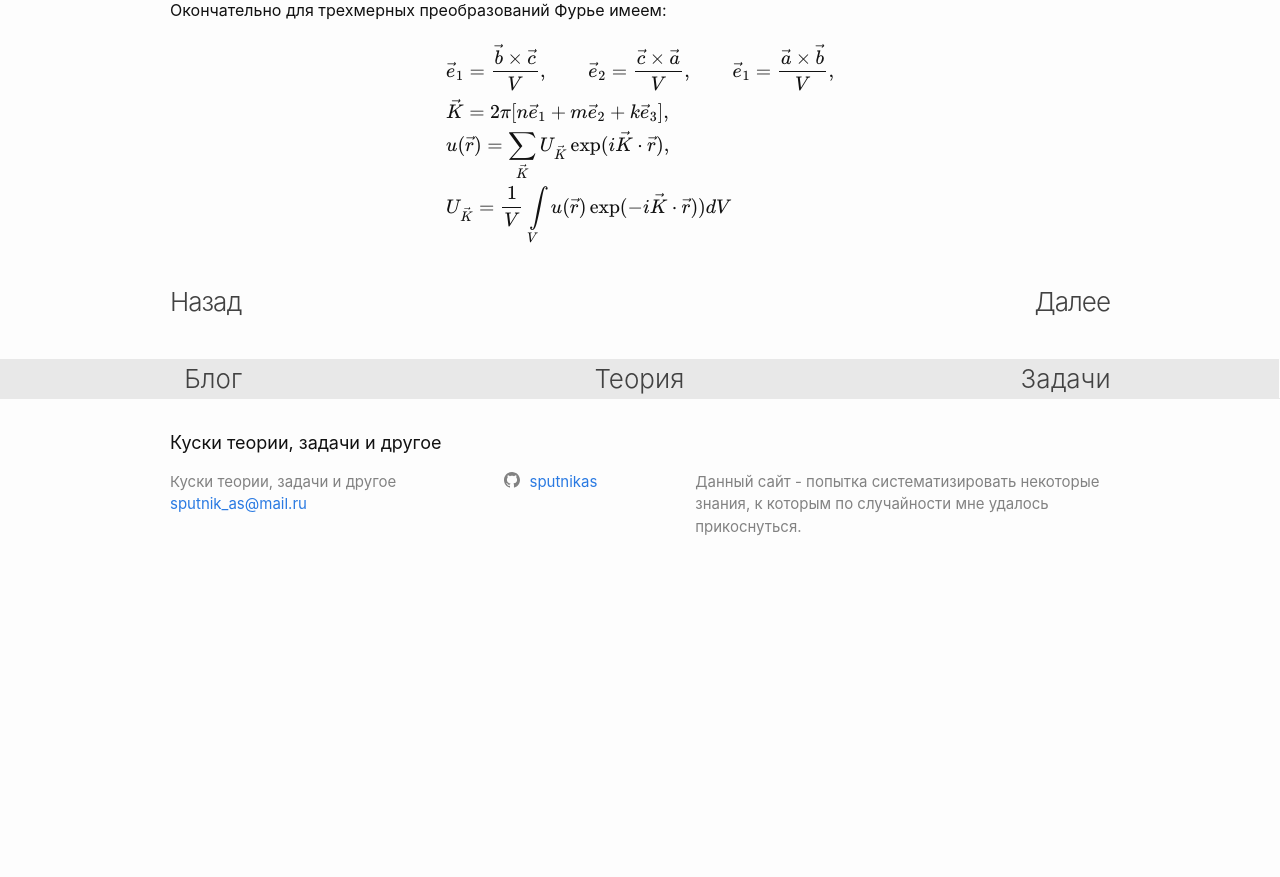
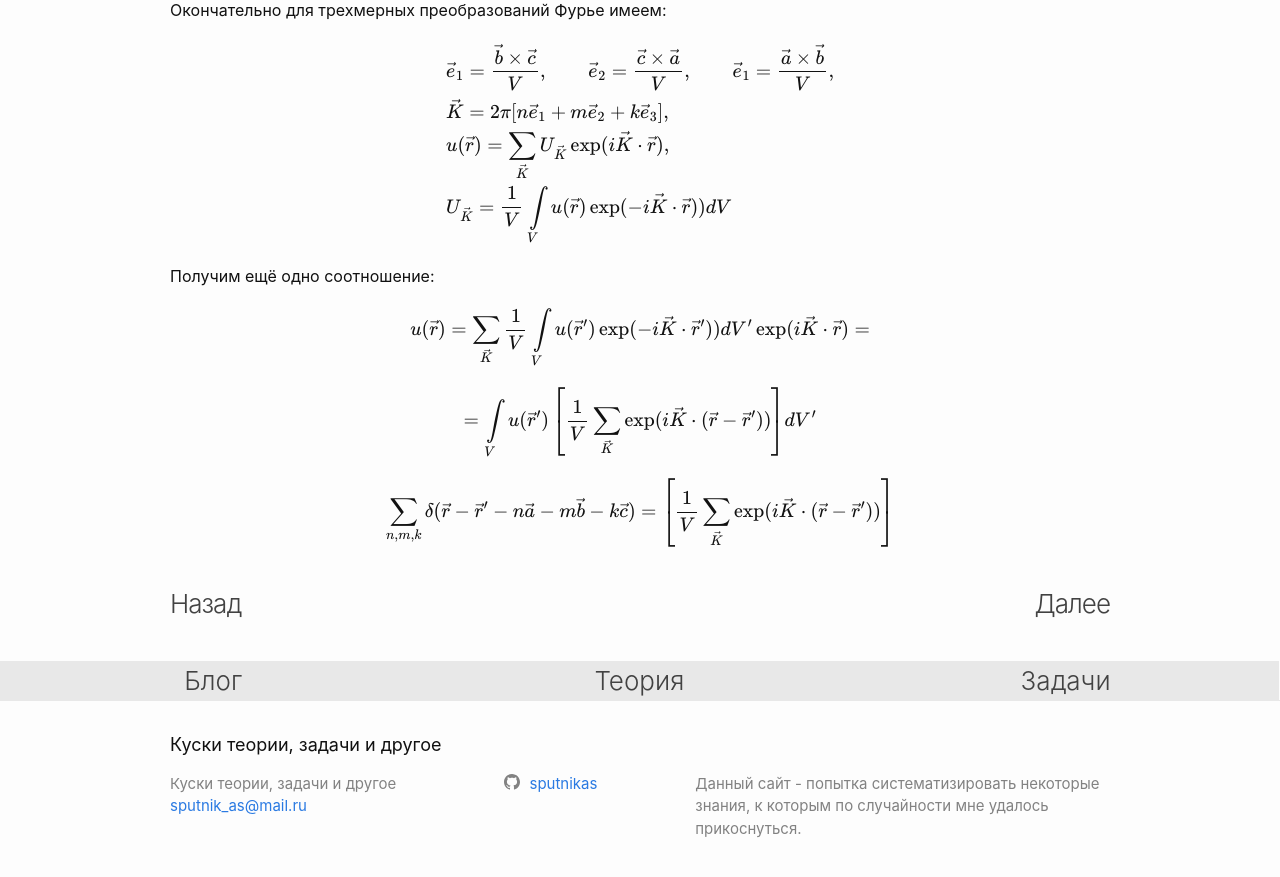
Before and after one commit to sputnikas/sputnikas.github.io, a Jekyll site: the page built from _theory/math/3d-fourier-tranforms.md, in a window 1280 px wide and 900 px high, scrolled down 1395 px. Shown: the top 877 px of the window. Built offline with Jekyll 4.4.1, drawn with Linux system fonts in a browser that asks for light colours; formulas are drawn with MathJax 3; a script that is not in the unit is left out; before the commit the page ends 1993 px from its top, so only the background shows below that.

Commit message:
Update 3d-fourier-tranforms.md

```diff
--- a/_theory/math/3d-fourier-tranforms.md
+++ b/_theory/math/3d-fourier-tranforms.md
@@ -93,3 +93,17 @@ $$
 & U_\vec{K} = \frac{1}{V} \int\limits_V u(\vec{r}) \exp(-i \vec{K}\cdot\vec{r})) dV
 \end{aligned}
 $$
+
+Получим ещё одно соотношение:
+
+$$
+u(\vec{r}) = \sum\limits_{\vec{K}} \frac{1}{V} \int\limits_V u(\vec{r}') \exp(-i \vec{K}\cdot\vec{r}')) dV' \exp (i\vec{K}\cdot\vec{r}) =
+$$
+
+$$
+= \int\limits_V u(\vec{r}') \left[\frac{1}{V} \sum\limits_{\vec{K}} \exp (i\vec{K}\cdot (\vec{r} - \vec{r}'))\right] dV'
+$$
+
+$$
+\sum\limits_{n,m,k} \delta(\vec{r} - \vec{r}' - n \vec{a} - m \vec{b} - k \vec{c}) = \left[\frac{1}{V} \sum\limits_{\vec{K}} \exp (i\vec{K}\cdot (\vec{r} - \vec{r}'))\right]
+$$
```
